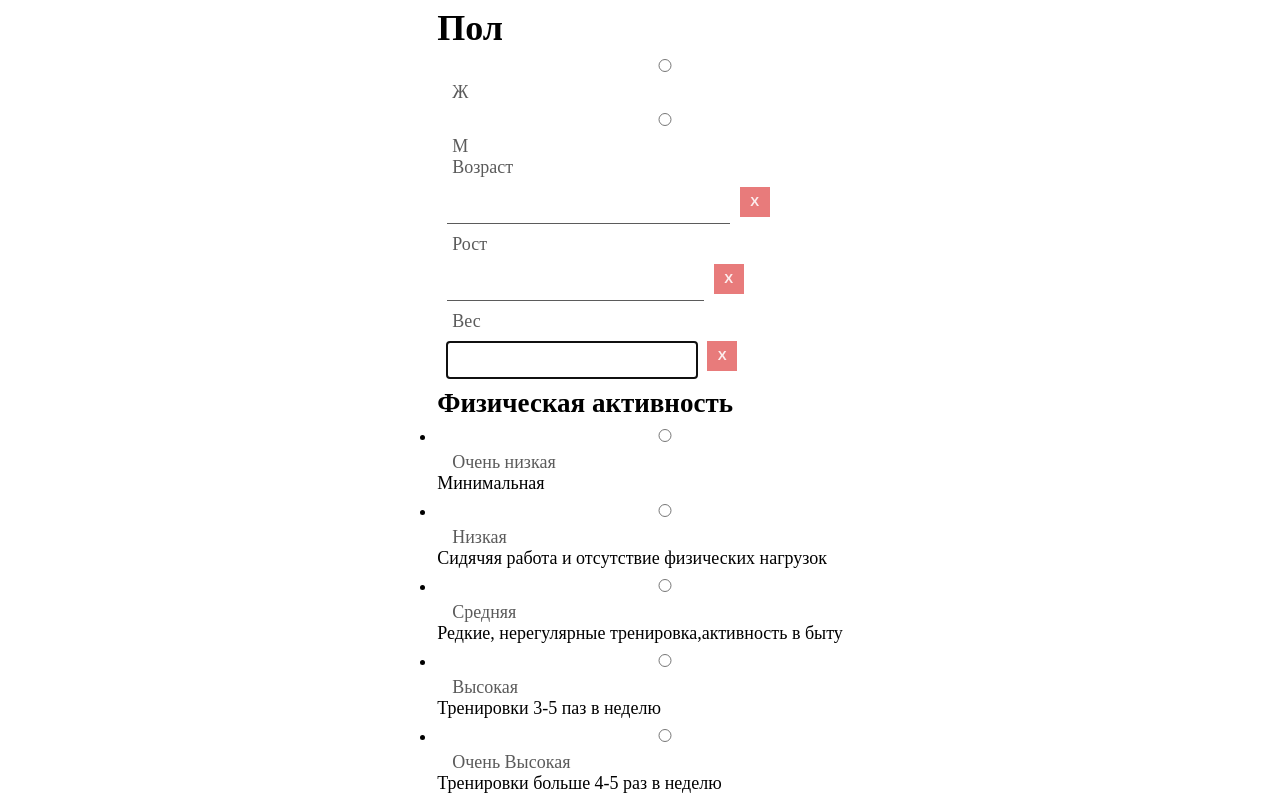
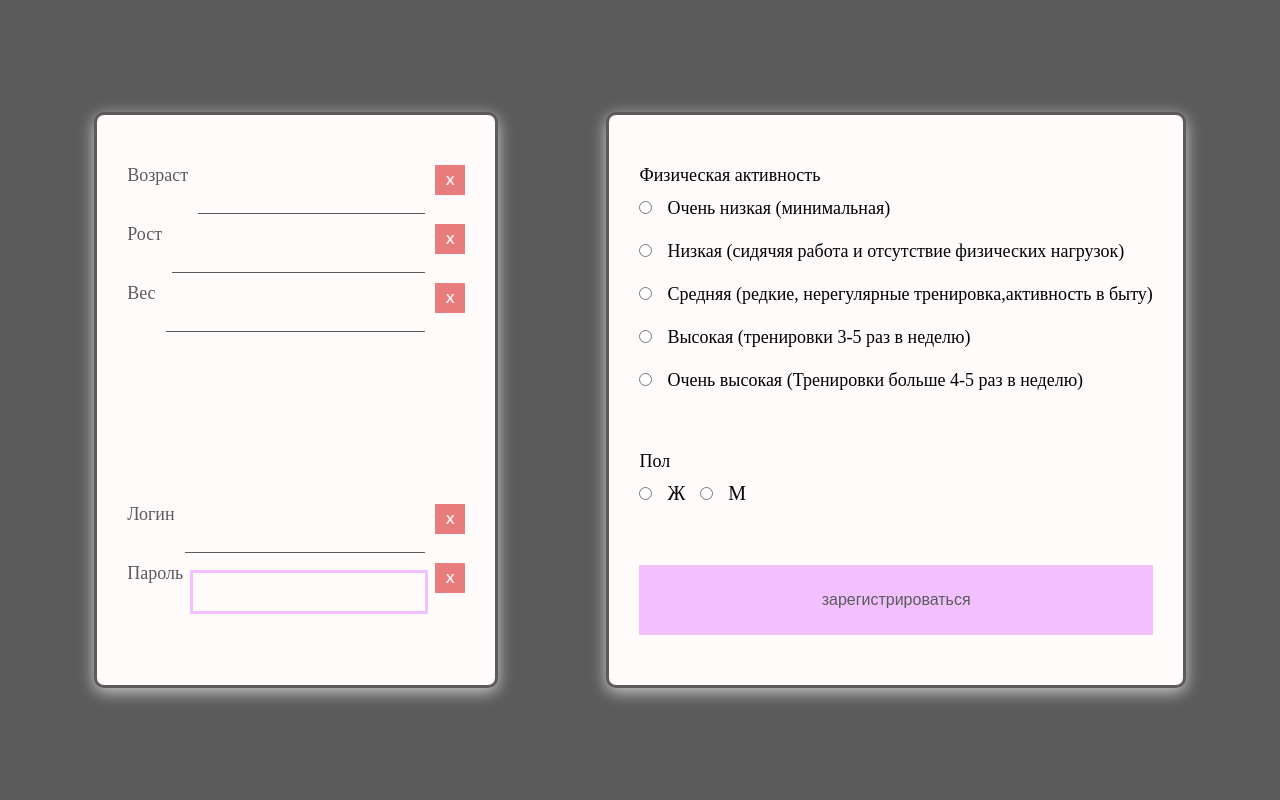
Before and after one commit to MollyToxic/calorie_counter, a React (Create React App) app: page /registration in a window 1280 px wide. Built offline with nearby package versions, Linux system fonts and the light colour scheme.

Commit message:
избавилась от абсолютного позиционирования, поменяла ссылки на настоящие кнопки, почти закончила со стилями странички регистрации

```diff
--- a/src/App.js
+++ b/src/App.js
@@ -8,6 +8,8 @@ import Registration from "./pages/Registration";
 import Report from "./pages/Report";
 import Traing from "./pages/Traing";
 import Editing from "./pages/Editing";
+import ApplicationHelp from "./pages/ApplicationHelp";
+import ComponentHelp from "./pages/СomponentHelp";
 
 
 function App() {
@@ -21,6 +23,8 @@ function App() {
       <Route path="/registration" element={<Registration />} />
       <Route path="/report" element={<Report />} />
       <Route path="/editing" element={<Editing />} />
+      <Route path="/app_help" element={<ApplicationHelp />} />
+      <Route path="/component_help" element={<ComponentHelp />} />
       {/* <Route path="*" element={NotifoundPage}/> */}
     </Routes>
   )
--- a/src/components/Button.jsx
+++ b/src/components/Button.jsx
@@ -3,11 +3,10 @@ import { Link } from "react-router-dom";
 import "../styles/App.css";
 
 const Button = function(props){
-    return (
-      <div className="form_button">
-        <label>{props.title}</label>
-        <Link to={props.link} />
-      </div>
+  return (<div >
+    <Link to={props.link}>  <button  type="submit" className="link_button">{props.title}</button> </Link>
+</div>
+
     );
 }
 
--- a/src/components/Input.jsx
+++ b/src/components/Input.jsx
@@ -8,20 +8,20 @@ function Input(props) {
     props.onChange('')
   }
   return (
-    <div className="form_flex"><div >
+  <div className="container_input">
     <label className="form_title">
-
       {props.title}
-      </label>       <input autoFocus
-        className="form_input"
-        name="props.name"
+    </label>
+    <input autoFocus
+      className= "form_input"
+        name={props.name}
       type={props.type}
       value={props.inputValue}
       onChange={onInputChange}>
     </input>
+      <div>
+        <button onClick={inputReset} className=" input_btn">X</button>
       </div>
-      <button onClick={inputReset} className="input_btn">X</button>
-
 
     </div>
   );
--- a/src/components/InputRadio.jsx
+++ b/src/components/InputRadio.jsx
@@ -3,10 +3,10 @@ import "../styles/App.css";
 function InputRadio(props) {
     return (
         <>
-            <label className="form_title">
+            <label className="form_title_gender">
                 <input
-                    className="form_input"
-                    name="props.name"
+                    className="form_input_gender"
+                    name={props.name_radio}
                     type={props.type}
                     value={props.inputValue}
                     onClick={()=>!props.inputValue}
--- /dev/null
+++ b/src/pages/ApplicationHelp.jsx
@@ -0,0 +1,24 @@
+
+const ApplicationHelp = function () {
+    return (
+        <div className="form">
+            <p> NutriHype - это приложение, которое поможет вам следить за своим здоровьем.
+                Оно позволяет отслеживать и анализируя свой рацион и физическую активность.</p>
+            <p>Основные функции:</p>
+            <ul>
+                <li>Добавление текущего рациона, а также расчёт КБЖУ</li>
+                <li>Добавление текущей физической нагрузки, а также расчёт потраченных калорий</li>
+                <li>Определение необходимого потребление КБЖУ в соответствии с введёнными данными (рост, вес, возраст, цель(похудеть или набрать массу) )</li>
+                <li>Анализ рациона за определённый период времени</li>
+            </ul>
+            <p>Обратная связь:</p>
+            <ul>
+                <li>Мобильный телефон: 8-901-683-85-54</li>
+                <li>Telegram: @molly_toxic</li>
+            </ul>
+            <p>Благодарим вас за использование приложения "NutriHype"!</p>
+        </div>
+    )
+}
+
+export default ApplicationHelp;
--- a/src/pages/Entrance.jsx
+++ b/src/pages/Entrance.jsx
@@ -6,13 +6,20 @@ const Entrance = function () {
   const [inputValueLogin, setinputValueLogin] = useState('');
   const [inputValuePassword, setinputValuePassword] = useState('');
   return (
-    <div className="form">
-         <Input inputValue={inputValueLogin} onChange={setinputValueLogin} title="Логин" type="text" />
-      <Input inputValue={inputValuePassword} onChange={setinputValuePassword} title="Пароль" type="password" />
-      <div className="btn_flex">      <Button title="войти" link="/main" />
-        <Button title="зарегистрироваться" link="/registration" /></div>
+    <div className="entrance">
+      <h1 className="form_h1">NutriHype</h1>
+      <div className="form">
+        <div className="form_conteiner_input">
+          <Input inputValue={inputValueLogin} onChange={setinputValueLogin} title="Логин" type="text" />
+          <Input inputValue={inputValuePassword} onChange={setinputValuePassword} title="Пароль" type="password" />
+        </div>
 
-    </div>
+        <div className="container_link_btn">
+          <Button  title="войти" link="/main" />
+          <Button title="зарегистрироваться" link="/registration" />
+        </div>
+      </div></div>
+
   )
 }
 
--- a/src/pages/Registration.jsx
+++ b/src/pages/Registration.jsx
@@ -9,30 +9,56 @@ const Registration = function () {
     const [inputValueAge, setinputValueAge] = useState('');
     const [inputValueHeight, setinputValueHeight] = useState('');
     const [inputValueWeight, setinputValueWeight] = useState('');
-
-
+    const [inputValueLogin, setinputValueLogin] = useState('');
+    const [inputValuePassword, setinputValuePassword] = useState('');
 
     return (
-        <div >
-            <h1>Пол</h1>
-            <InputRadio inputValue={true} name="gender" title="Ж" type="radio" />
-            <InputRadio inputValue={false} name="gender" title="М" type="radio" />
+        <div className="registration">
+            <div className="border">
+                <div className="container_physical_data">
+                    <div>
                         <Input inputValue={inputValueAge} onChange={setinputValueAge} title="Возраст" type="text" />
                         <Input inputValue={inputValueHeight} onChange={setinputValueHeight} title="Рост" type="text" />
                         <Input inputValue={inputValueWeight} onChange={setinputValueWeight} title="Вес" type="text" />
-            <h2>Физическая активность</h2>
+                    </div>
+                    <div>
+                        <Input inputValue={inputValueLogin} onChange={setinputValueLogin} title="Логин" type="text" />
+                        <Input inputValue={inputValuePassword} onChange={setinputValuePassword} title="Пароль" type="password" />
+                    </div>
+                </div>
+            </div>
+
+            <div className="border">
+                <div className="container_other_info">
+                    <div>
+                        <p >Физическая активность</p>
                         <ul>
-                <li><InputRadio inputValue={false} name="physical_activity" title="Очень низкая" type="radio" />
-                    <p>Минимальная</p></li>
-                <li><InputRadio inputValue={true} name="physical_activity" title="Низкая" type="radio" />
-                    <p>Сидячяя работа и отсутствие физических нагрузок</p></li>
-                <li>            <InputRadio inputValue={false} name="physical_activity" title="Средняя" type="radio" />
-                    <p>Редкие, нерегулярные тренировка,активность в быту</p></li>
-                <li><InputRadio inputValue={false} name="physical_activity" title="Высокая" type="radio" />
-                    <p>Тренировки 3-5 паз в неделю</p>
+                            <li><InputRadio inputValue={false} name_radio="physical_activity" title="Очень низкая (минимальная)" type="radio" />
                             </li>
-                <li><InputRadio inputValue={false} name="physical_activity" title="Очень Высокая" type="radio" /><p>Тренировки больше 4-5 раз в неделю</p></li>
+                            <li><InputRadio inputValue={true} name_radio="physical_activity"
+                                title="Низкая (сидячяя работа и отсутствие физических нагрузок)" type="radio" />
+                            </li>
+                            <li><InputRadio inputValue={false} name_radio="physical_activity" title="Средняя (редкие, нерегулярные тренировка,активность в быту)" type="radio" />
+                            </li>
+                            <li><InputRadio inputValue={false} name_radio="physical_activity" title="Высокая (тренировки 3-5 раз в неделю)" type="radio" />
+                            </li>
+                            <li><InputRadio inputValue={false} name_radio="physical_activity" title="Очень высокая (Тренировки больше 4-5 раз в неделю)" type="radio" />
+                            </li>
                         </ul>
+                    </div>
+                    <div>
+                        <p>Пол</p>
+                        <div className="container_gender">
+                            <InputRadio inputValue={true} name_radio="gender" title="Ж" type="radio" />
+                            <InputRadio inputValue={false} name_radio="gender" title="М" type="radio" />
+                        </div>
+
+                    </div>
+                    <Button title="зарегистрироваться" link="/main" />
+                </div>
+            </div>
+
+
         </div>
     )
 }
--- /dev/null
+++ b/src/pages/СomponentHelp.jsx
@@ -0,0 +1,21 @@
+
+const ComponentHelp = function () {
+    return (
+        <div className="form">
+            <p> Элемент управления TextBox позволяет пользователю вводить текст в приложение. Обычно он используется для записи одной строки текста.
+                 Но элемент можно настроить и для записи нескольких строк. Текст отображается на экране в простом унифицированном формате обычного текста. </p>
+            <p>Основные функции:</p>
+            <p>Используйте элемент управления TextBox, чтобы пользователь мог вводить и редактировать неформатированный текст, в частности, в форме.
+                С помощью свойства Text можно получить и задать текст в элементе управления TextBox.</p>
+            <p>События</p>
+            <p>TextBox генерирует событие TextChanged.Возникает при изменении содержимого текстового поля между публикациями на сервере.
+                Событие возникает только в том случае, если пользователь изменяет текст; событие не возникает, если текст изменяется программным способом.</p>
+            <p>Использование в приложении:</p>
+            <p>TextBox может быть использован для получение информации о пользователе.
+                Например, можно запросить у пользователя пароль и логин для входа в систему или любые другие уникальные данные.
+            </p>
+        </div>
+    )
+}
+
+export default ComponentHelp;
--- a/src/styles/App.css
+++ b/src/styles/App.css
@@ -2,62 +2,69 @@
   margin: 0;
   padding: 0;
   box-sizing: border-box;
-
 }
 body{
+  background-color: #5b5b5b;
   display: flex;
   justify-content: center;
   align-items: center;
   height: 100vh;
   font-size: 18px;
-  font-family: 'Times New Roman', Times, serif;
+  /* font-family: 'Times New Roman', Times, serif; */
 }
-
+ul {
+  list-style: none;
+  /* padding-bottom: 5%; */
+}
+/* стили для странички формы */
+.form_h1{
+  padding-bottom: 15px;
+  padding-left: 357px;
+  color:#5b5b5b;
+}
+.entrance{
+  background-color: #fffbfb;
+  border-radius: 10px;
+  box-shadow: 0 4px 16px #ccc;
+  z-index: -1;
+}
 .form{
   display: flex;
-  width: 500px;
-  /* height: 450px; */
+  width: 530px;
+  height: 450px;
   padding: 32px;
   flex-direction: column;
-  flex-wrap:nowrap;
-  gap:50px;
-  border-radius: 10px;
-  box-shadow: 0 4px 16px #ccc;
+  justify-content: space-around;
+  gap:5%;
+
 }
-input{
-  padding: 10px;
-  margin: 10px
+.form_conteiner_input{
+  display:flex;
+  flex-direction: column;
+  gap: 40px;
 }
-.form_button{
-  color: #5b5b5b ;
-  display: inline-block;
-  background: #d0f7a0;
-  padding: 1.5rem 1.5rem;
-  width: 200px;
-  height: 70px;
-  border-radius: 3px;
-  text-align: center;
+.container_input{
   z-index: 0;
-}
-a{
-  position: relative;
-  bottom: 46px;
-  right: 24px;
-  display: inline-block;
-  height: 50px;
-  width: 200px;
-  z-index: 1;
-}
-.graf{
-  border: solid 1px;
-  width: 600px;
-  height: 600px;
+  display: flex;
+  flex-direction: row;
 }
 .form_input{
-  width: 100%;
+  font-size: 16px;
+  width: 85%;
   background-color: transparent;
   border: none;
   border-bottom: 1px solid  #5b5b5b ;
+  margin: 10px;
+  padding: 10px;
+}
+.form_input:focus{
+  border: none;
+  outline: 3px solid  rgb(242, 192, 255);
+}
+.form_title{
+  z-index: -1;
+  color: #5b5b5b;
+  transition: 0.3;
 }
 
 .input_btn{
@@ -67,22 +74,84 @@ a{
   color: rgba(255, 255, 255, 0.868);
   border: none;
   font-weight: 700;
-  position: relative;
-  top: 30px;
-  left: 20px;
 }
-.form_title{
-  position: relative;
-  left: 15px;
-  z-index: -1;
-  color: #5b5b5b;
-  transition: 0.3;
+
+.input_btn:hover{
+  cursor: pointer;
 }
-.form_flex{
-  display: flex;
-}
-.btn_flex{
+.container_link_btn{
+  width: 100%;
   display: flex;
   flex-direction: row;
-  gap: 30px;
+  column-gap: 50px;
 }
+.link_button{
+  color: #5b5b5b;
+  font-size: 16px;
+  height: 70px;
+  min-width: 180px;
+  width: 100%;
+  border: none;
+  background-color: rgb(242, 192, 255)
+}
+
+.link_button:hover{
+  cursor: pointer;
+}
+/* стили для страницы создания профиля */
+.form_input_gender{
+    margin: 15px;
+    margin-left: 0;
+}
+
+.container_gender{
+  /* padding-top: 5%; */
+  font-size: 20px;
+  display: flex;
+  flex-direction: row;
+  gap: 15px;
+
+}
+/* .form_title_gender{
+
+} */
+.registration{
+  width: 1200px;
+  display: flex;
+  flex-direction: row;
+  /* column-gap: 10%; */
+  justify-content: space-around;
+  z-index: -1;
+}
+
+.container_physical_data{
+  margin: 50px 30px;
+  height: 80%;
+  display: flex;
+
+  flex-direction: column;
+  justify-content: space-between;
+  /* gap: 70px; */
+}
+.border{
+  border-radius: 10px;
+  box-shadow: 0 4px 16px #ccc;
+  border: 3px solid #5b5b5b;
+  background-color:#fffbfb;
+  z-index: 0;
+}
+
+
+.container_other_info{
+  margin: 50px 30px;
+  display: flex;
+  flex-direction: column;
+  gap: 50px;
+}
+
+/* остальные стили */
+.graf{
+  border: solid 1px;
+  width: 600px;
+  height: 600px;
+}
```
Lines whose indentation alone changed are shown as unchanged.
